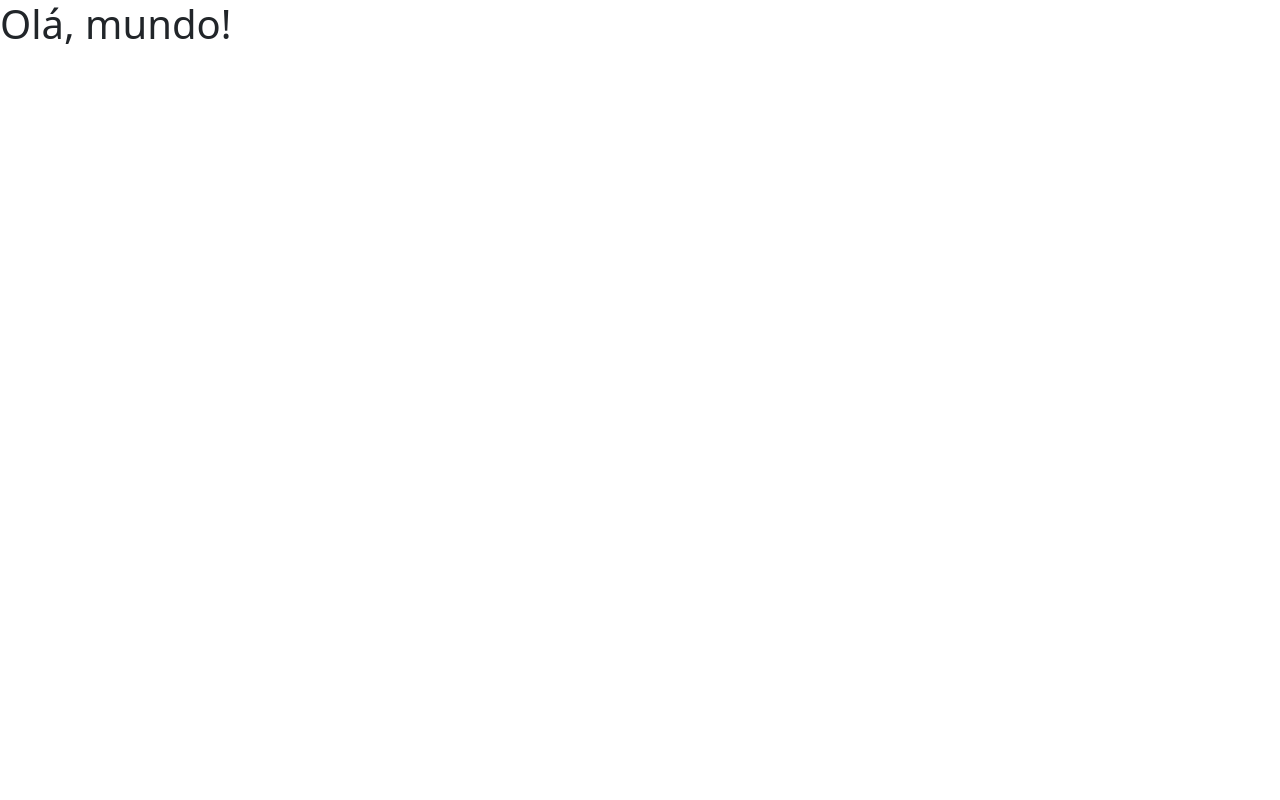
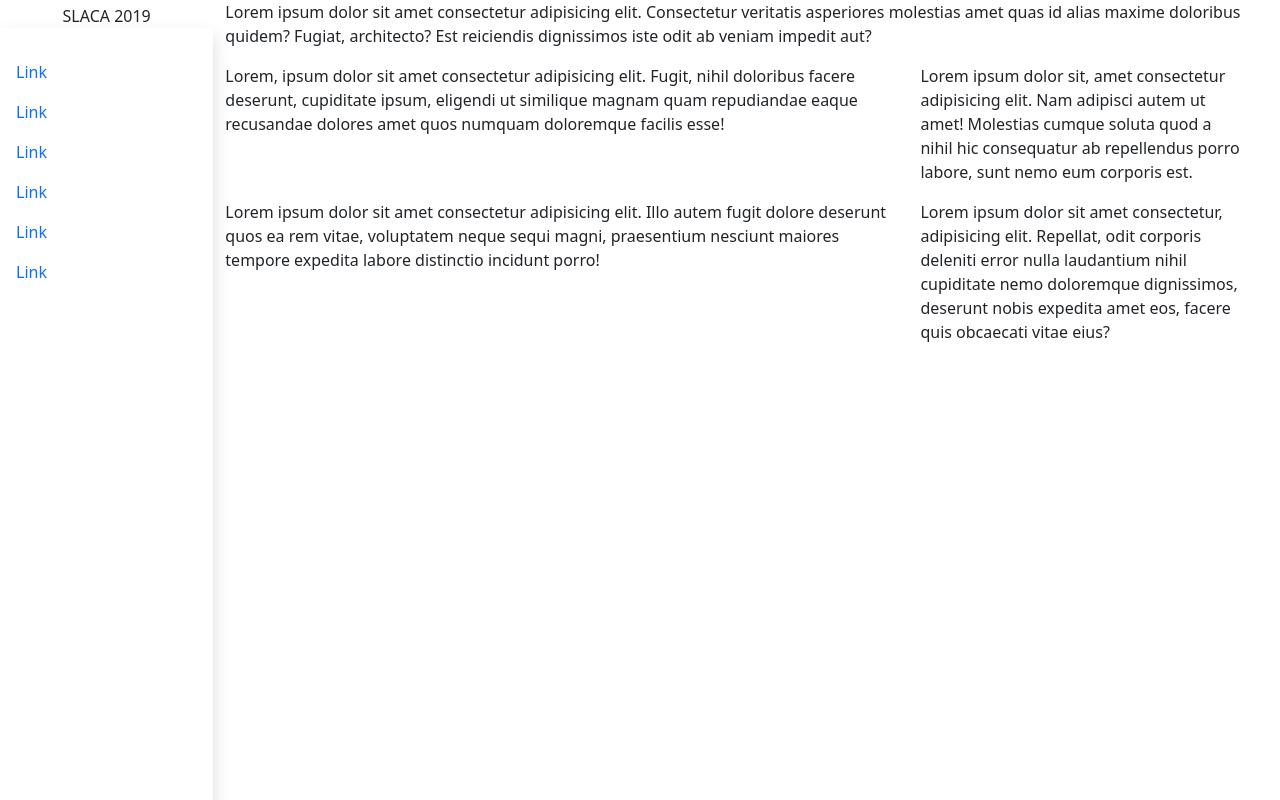
Before and after one commit to MarceloM075/criando-um-site, a website: page index.html in a window 1280 px wide. Drawn offline with nearby package versions, Linux system fonts and the light colour scheme.

Commit message:
definindo estrutura base

```diff
--- a/index.html
+++ b/index.html
@@ -6,10 +6,72 @@
     <meta name="viewport" content="width=device-width, initial-scale=1.0">
     <title>Projeto Site</title>
     <link rel="stylesheet" href="node_modules\bootstrap\dist\css\bootstrap.min.css">
+    <script src="node_modules\bootstrap\dist\js\bootstrap.bundle.min.js"></script>
 </head>
 <body>
-    <h1>Olá, mundo!</h1>
-
-    <script src="node_modules\bootstrap\dist\js\bootstrap.bundle.min.js"></script>
+    <div class="col-lg-2 col-xxl-1 vh-100 position-fixed">
+        <li class="top-bar-height d-flex justify-content-center pt-1" id="top-bar">
+            <span>SLACA 2019</span>
+        </li>
+        <nav class="nav flex-column navbar-expand-lg">
+            <input type="checkbox" id="nav-toggle" style="display: none;">
+            <button class="navbar-toggler" style="z-index: 2;">
+                <span class="btn" id="btn-menu">button</span>
+            </button>
+            <div class="shadow vh-100" id="navbar-site" style="z-index: 1;">
+                <ul class="nav flex-column">
+                    <li class="nav-brand">
+                        <img src="" alt="">
+                    </li>
+                    <li class="nav-item">
+                        <a href="#" class="nav-link">Link</a>
+                    </li>
+                    <li class="nav-item">
+                        <a href="#" class="nav-link">Link</a>
+                    </li>
+                    <li class="nav-item">
+                        <a href="#" class="nav-link">Link</a>
+                    </li>
+                    <li class="nav-item">
+                        <a href="#" class="nav-link">Link</a>
+                    </li>
+                    <li class="nav-item">
+                        <a href="#" class="nav-link">Link</a>
+                    </li>
+                    <li class="nav-item">
+                        <a href="#" class="nav-link">Link</a>
+                    </li>
+                </ul>
+            </div>
+        </nav>
+    </div>
+    <div class="container-fluid" id="full-container">
+        <div class="row">
+            <div class="col-lg-2 col-xxl-1"></div>
+            <div class="col-lg-10 col-xxl-11" id="content-container">
+                <div class="top-bar-height">
+                    Lorem ipsum dolor sit amet consectetur adipisicing elit. Consectetur veritatis asperiores molestias amet quas id alias maxime doloribus quidem? Fugiat, architecto? Est reiciendis dignissimos iste odit ab veniam impedit aut?
+                </div>
+                <div class="main-content row">
+                    <div class=" col-lg-12 row">
+                        <div class="col-lg-8 mt-3">
+                            Lorem, ipsum dolor sit amet consectetur adipisicing elit. Fugit, nihil doloribus facere deserunt, cupiditate ipsum, eligendi ut similique magnam quam repudiandae eaque recusandae dolores amet quos numquam doloremque facilis esse!
+                        </div>
+                        <div class="col-lg-4 mt-3">
+                            Lorem ipsum dolor sit, amet consectetur adipisicing elit. Nam adipisci autem ut amet! Molestias cumque soluta quod a nihil hic consequatur ab repellendus porro labore, sunt nemo eum corporis est.
+                        </div>
+                    </div>
+                    <div class="col-lg-12 row">
+                        <div class="col-lg-8 mt-3">
+                            Lorem ipsum dolor sit amet consectetur adipisicing elit. Illo autem fugit dolore deserunt quos ea rem vitae, voluptatem neque sequi magni, praesentium nesciunt maiores tempore expedita labore distinctio incidunt porro!
+                        </div>
+                        <div class="col-lg-4 mt-3">
+                            Lorem ipsum dolor sit amet consectetur, adipisicing elit. Repellat, odit corporis deleniti error nulla laudantium nihil cupiditate nemo doloremque dignissimos, deserunt nobis expedita amet eos, facere quis obcaecati vitae eius?
+                        </div>
+                    </div>
+                </div>
+            </div>
+        </div>
+    </div>
 </body>
 </html>
```
